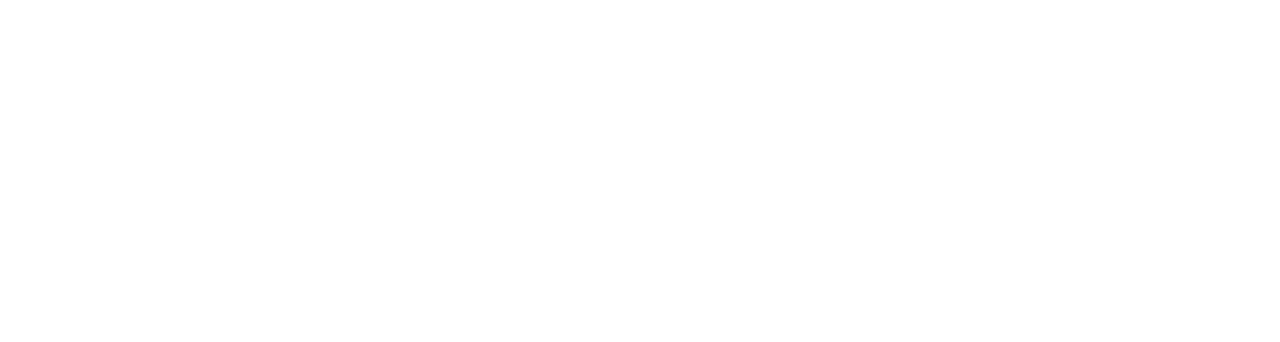
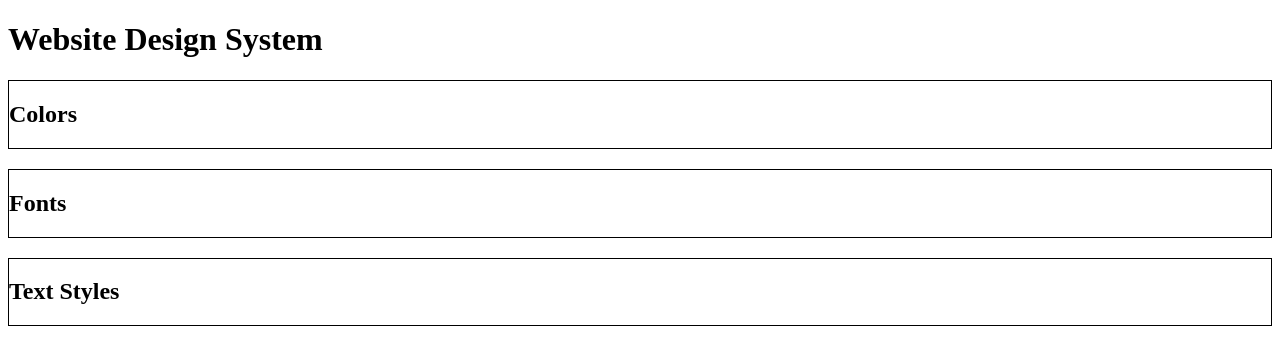
Before and after one commit to yudhanurrizky/design-system, a plain HTML site: page index.html in a window 1280 px wide. Drawn offline with Linux system fonts and the light colour scheme.

Commit message:
added sections

```diff
--- a/index.html
+++ b/index.html
@@ -2,9 +2,22 @@
 <html>
     <head>
         <title></title>
-        <link href="styles.css">
+        <link href="styles.css" rel="stylesheet">
     </head>
     <body>
-
+        <head>
+            <h1>Website Design System</h1>
+        </head>
+        <main>
+            <section class="colors-section">
+                <h2>Colors</h2>
+            </section>
+            <section class="fonts-section">
+                <h2>Fonts</h2>
+            </section>
+            <section class="text-styles-section">
+                <h2>Text Styles</h2>
+            </section>
+        </main>
     </body>
 </html>
--- a/styles.css
+++ b/styles.css
@@ -0,0 +1,6 @@
+.colors-section,
+.fonts-section,
+.text-styles-section {
+    border: 1px solid black;
+    margin-bottom: 20px;
+}
```
